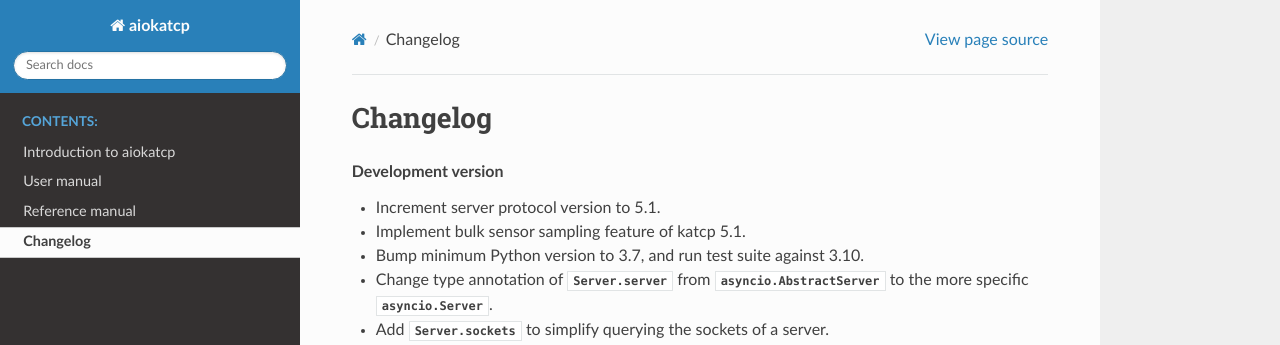
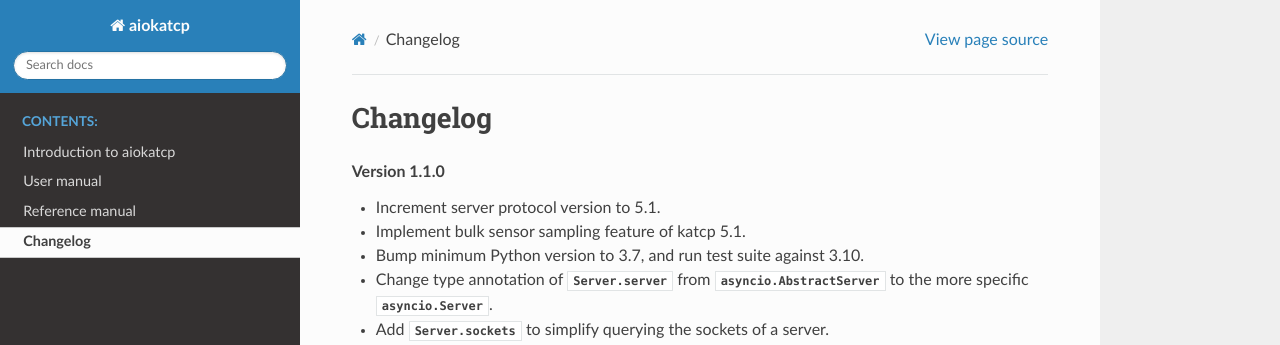
Before and after one commit to ska-sa/aiokatcp, a Sphinx documentation site: the page built from doc/changelog.rst, in a window 1280 px wide and 900 px high. Shown: the top 345 px of the window. Built offline with Sphinx 7.4.7 and the Read the Docs theme 2.0.0, drawn with Linux system fonts in a browser that asks for light colours; the version number could not be read and is left out.

Commit message:
Assign version 1.1.0 in changelog

```diff
--- a/doc/changelog.rst
+++ b/doc/changelog.rst
@@ -1,7 +1,7 @@
 Changelog
 =========
 
-.. rubric:: Development version
+.. rubric:: Version 1.1.0
 
 - Increment server protocol version to 5.1.
 - Implement bulk sensor sampling feature of katcp 5.1.
```
